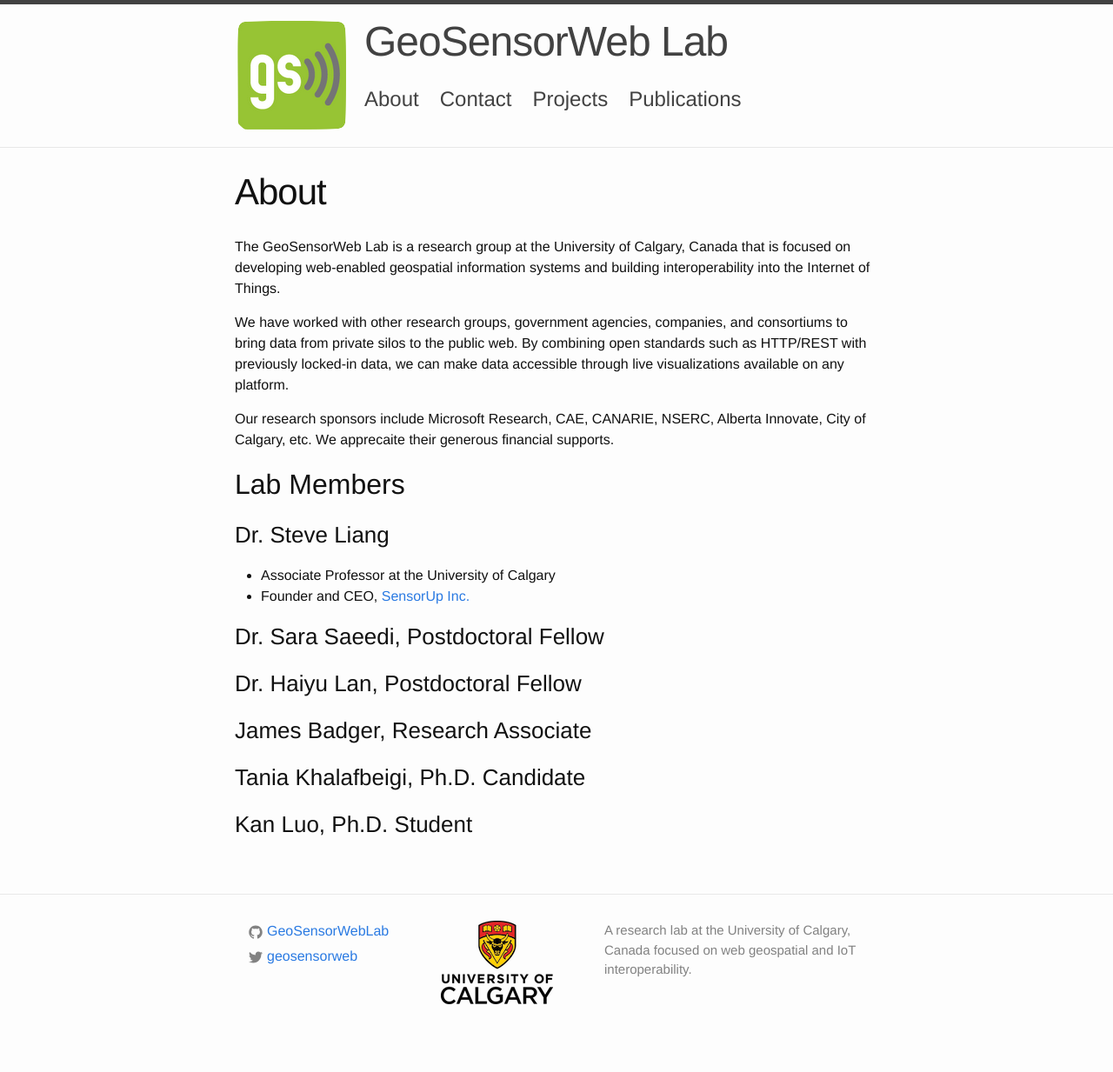
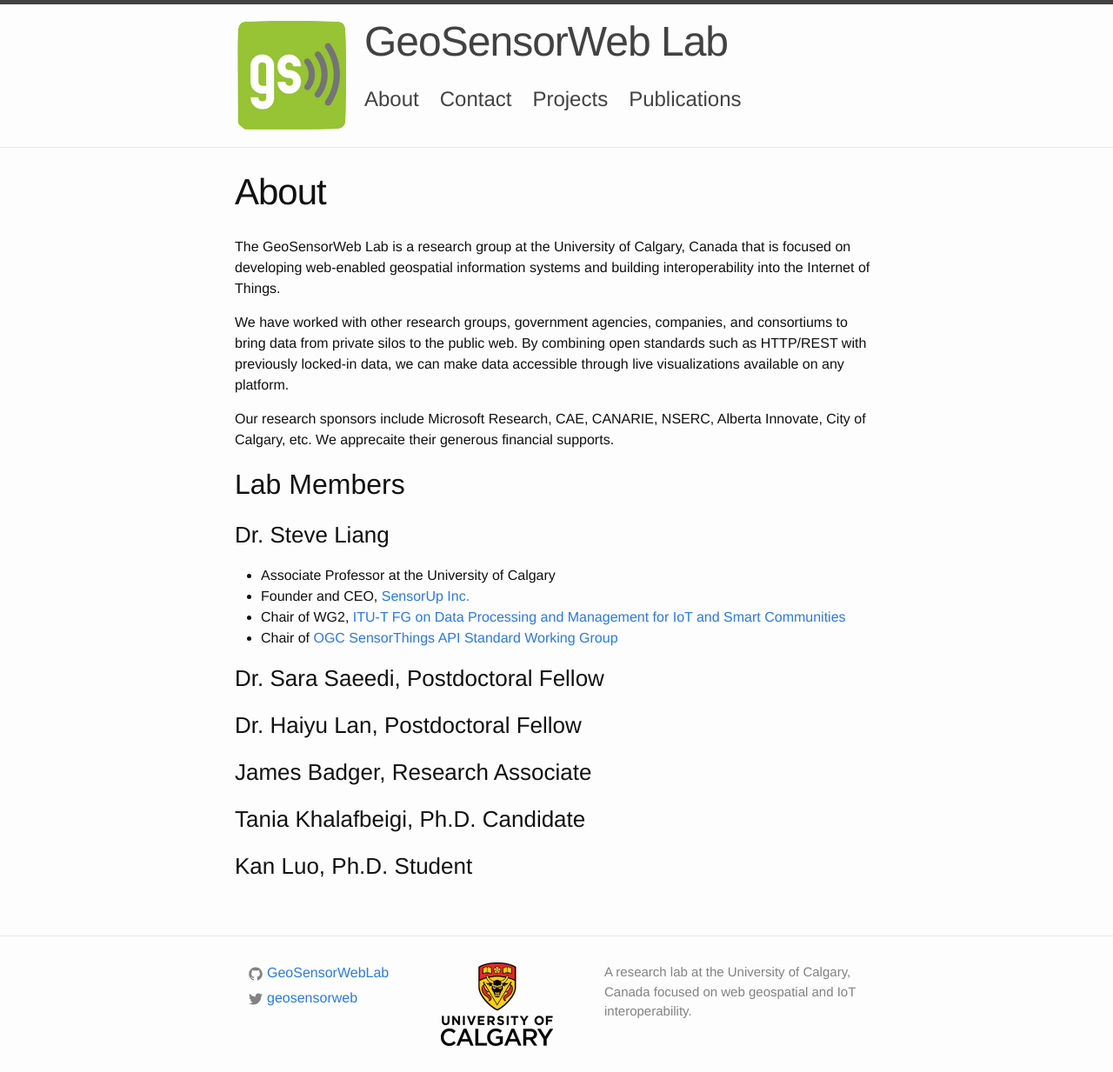
Before and after one commit to GeoSensorWebLab/geosensorweblab.github.io, a Jekyll site: the page built from about.md, in a window 1280 px wide. Shown: the whole page at 87% size. Built offline with Jekyll 4.4.1, drawn with Linux system fonts in a browser that asks for light colours; before the commit the page ends 1185 px from its top, so only the background shows below that.

Commit message:
Update about.md

```diff
--- a/about.md
+++ b/about.md
@@ -16,6 +16,8 @@
 
 - Associate Professor at the University of Calgary
 - Founder and CEO, [SensorUp Inc.](http://www.sensorup.com)
+- Chair of WG2, [ITU-T FG on Data Processing and Management for IoT and Smart Communities](https://www.itu.int/en/ITU-T/focusgroups/dpm/Pages/default.aspx)
+- Chair of [OGC SensorThings API Standard Working Group](http://www.opengeospatial.org/projects/groups/sweiotswg)
 
 ### Dr. Sara Saeedi, Postdoctoral Fellow
 ### Dr. Haiyu Lan, Postdoctoral Fellow
```
